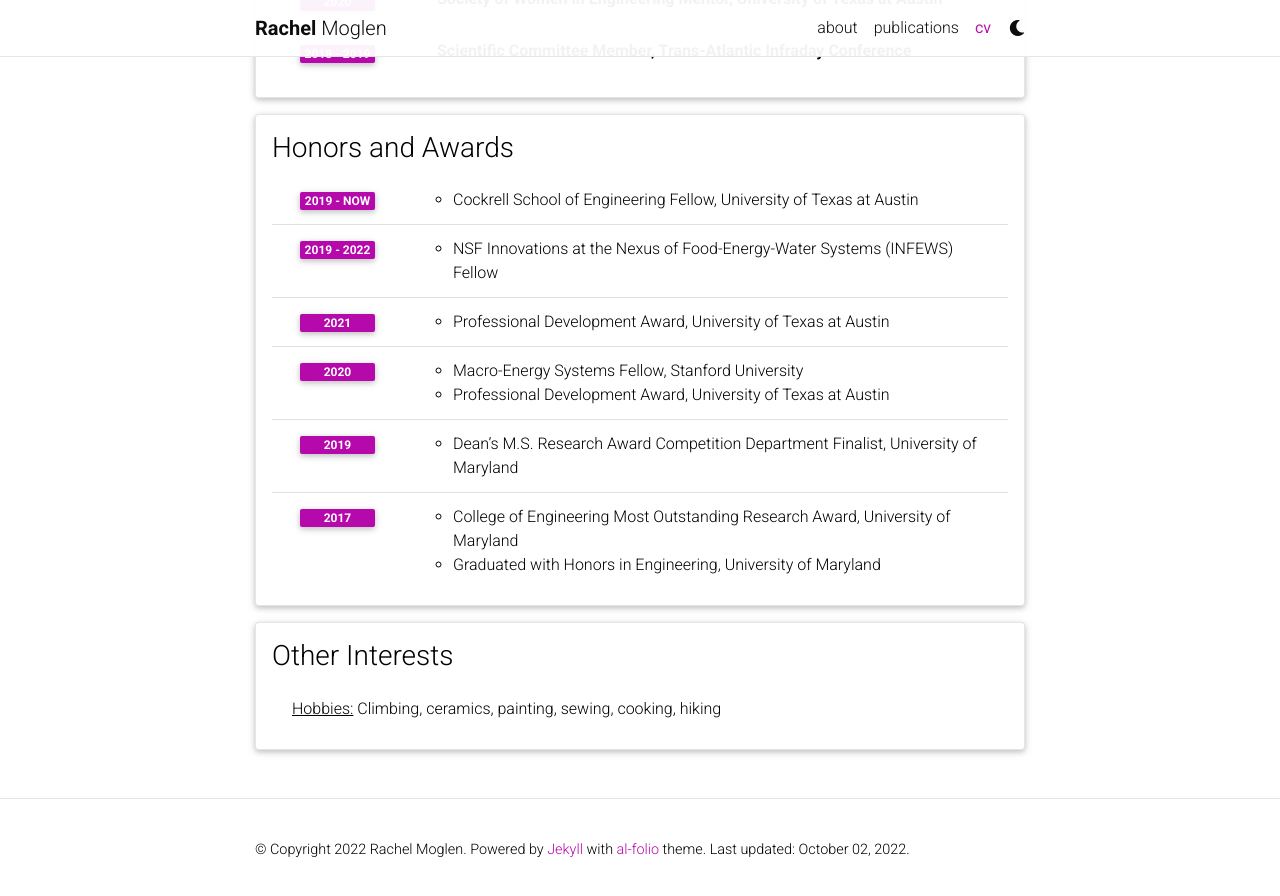
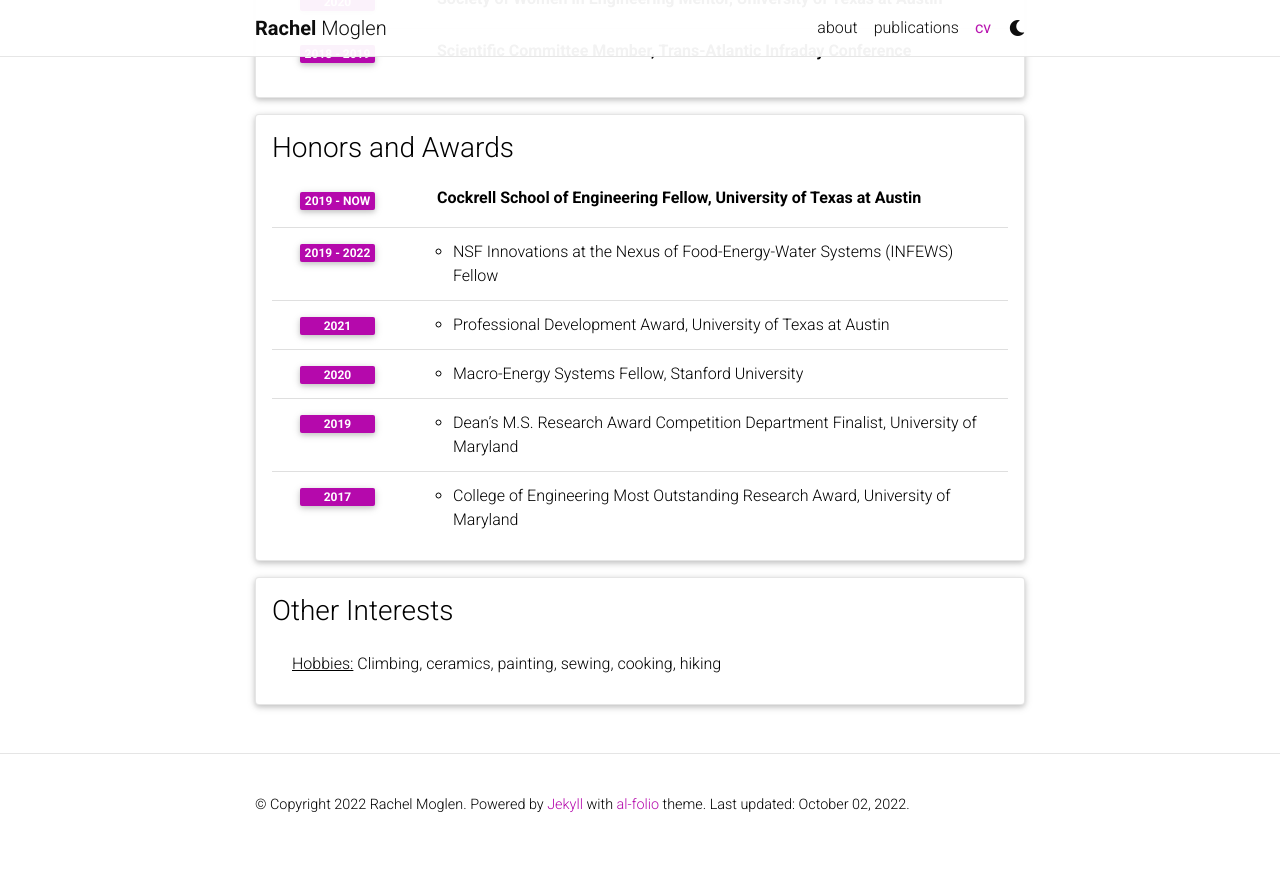
Before and after one commit to rmoglen/rmoglen.github.io, a Jekyll site: the page built from _pages/cv.md, in a window 1280 px wide and 900 px high, scrolled down 2020 px. Shown: the top 896 px of the window. Built offline with Jekyll 4.4.1, drawn with Linux system fonts in a browser that asks for light colours; comment, search, counter and statistics services are not loaded; a style sheet for code colours, icons or effects is not loaded; after the commit the page ends 2876 px from its top, so only the background shows below that; part of the change alters nothing that is shown.

Commit message:
testing to see if it will let me make my awards prettier

```diff
--- a/_data/cv.yml
+++ b/_data/cv.yml
@@ -74,9 +74,8 @@
 - title: Honors and Awards
   type: time_table
   contents:
-    - year: 2019 - now
-      items:
-        - Cockrell School of Engineering Fellow, University of Texas at Austin
+    - title: Cockrell School of Engineering Fellow, University of Texas at Austin
+      year: 2019 - now
     - year: 2019 - 2022
       items:
         - NSF Innovations at the Nexus of Food-Energy-Water Systems (INFEWS) Fellow
@@ -86,14 +85,12 @@
     - year: 2020
       items:
         - Macro-Energy Systems Fellow, Stanford University
-        - Professional Development Award, University of Texas at Austin
     - year: 2019
       items:
         - Dean’s M.S. Research Award Competition Department Finalist, University of Maryland
     - year: 2017
       items:
         - College of Engineering Most Outstanding Research Award, University of Maryland
-        - Graduated with Honors in Engineering, University of Maryland
 
 - title: Other Interests
   type: list
```
